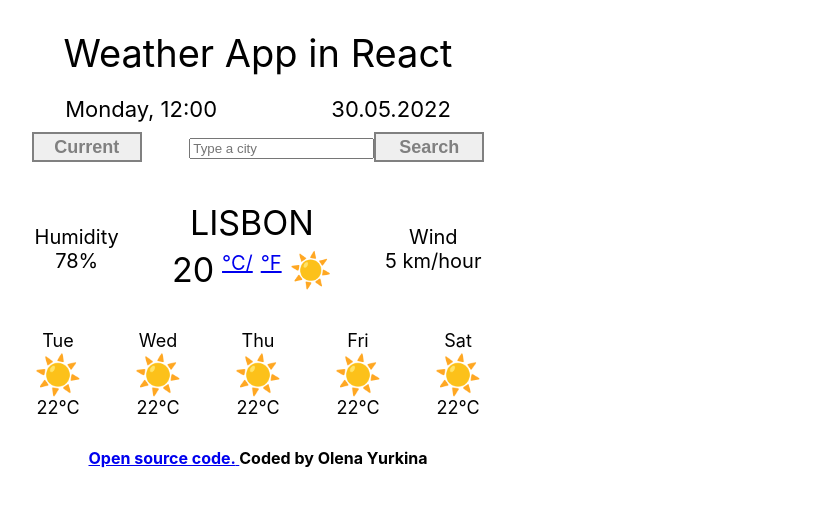
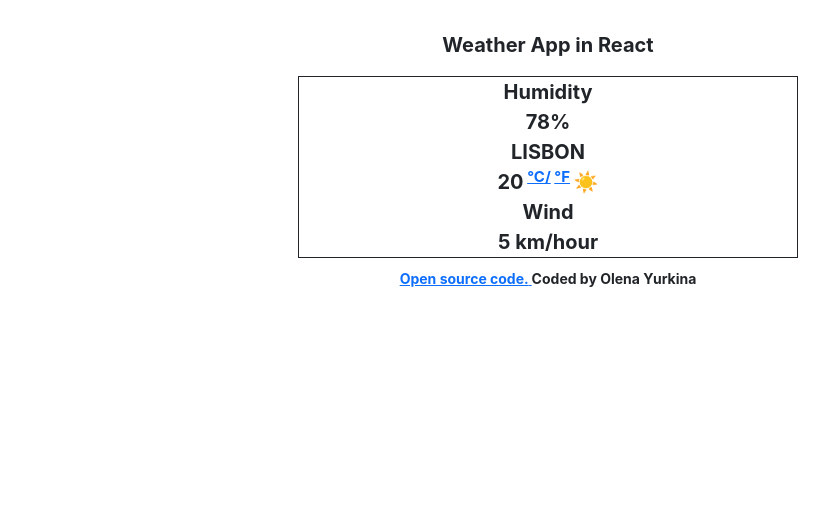
Before and after one commit to OlenaYurkina/weather-app-react, a React (Create React App) app: page / in a window 1280 px wide. Shown: the top 506 px of the page, without its empty margins (92-921 px from the left). Built offline with nearby package versions, Linux system fonts and the light colour scheme.

Commit message:
Changed structure of the App

```diff
--- a/public/index.html
+++ b/public/index.html
@@ -15,6 +15,19 @@
       user's mobile device or desktop. See https://developers.google.com/web/fundamentals/web-app-manifest/
     -->
     <link rel="manifest" href="%PUBLIC_URL%/manifest.json" />
+    <!-- CSS only -->
+    <link
+      href="https://cdn.jsdelivr.net/npm/bootstrap@5.2.3/dist/css/bootstrap.min.css"
+      rel="stylesheet"
+      integrity="sha384-rbsA2VBKQhggwzxH7pPCaAqO46MgnOM80zW1RWuH61DGLwZJEdK2Kadq2F9CUG65"
+      crossorigin="anonymous"
+    />
+    <!-- JavaScript Bundle with Popper -->
+    <script
+      src="https://cdn.jsdelivr.net/npm/bootstrap@5.2.3/dist/js/bootstrap.bundle.min.js"
+      integrity="sha384-kenU1KFdBIe4zVF0s0G1M5b4hcpxyD9F7jL+jjXkk+Q2h455rYXK/7HAuoJl+0I4"
+      crossorigin="anonymous"
+    ></script>
     <!--
       Notice the use of %PUBLIC_URL% in the tags above.
       It will be replaced with the URL of the `public` folder during the build.
@@ -29,6 +42,7 @@
   <body>
     <noscript>You need to enable JavaScript to run this app.</noscript>
     <div id="root"></div>
+    <div class="container"></div>
     <!--
       This HTML file is a template.
       If you open it directly in the browser, you will see an empty page.
--- a/src/App.css
+++ b/src/App.css
@@ -1,116 +1,18 @@
 .App {
   text-align: center;
-  max-width: 500px;
-  margin-left: 100px;
   margin-top: 30px;
   margin-bottom: 20px;
-}
-
-.Header {
-  max-width: 500px;
-  margin-left: 100px;
-  padding: 0 0 10px 0;
-  text-align: center;
-  font-size: 22px;
-  display: flex;
-  justify-content: space-around;
-}
-
-.Header .ColRight {
-  text-align: left;
-  padding: 0 25px 0 25px;
-}
-.Header .ColLeft {
-  text-align: right;
-  padding: 0 25px 0 25px;
-}
-.Form {
-  max-width: 500px;
-
-  margin-left: 100px;
-  text-align: center;
-  padding: 0;
-  display: flex;
-  justify-content: space-around;
-  padding: 0;
-}
-button {
-  color: grey;
-  font-size: 18px;
-  line-height: 22px;
-  width: 110px;
-  border: 2px solid;
-  border-color: grey;
-  height: 30px;
-  margin: 0 auto;
-  display: block;
-  font-weight: bold;
-}
-
-#search-button {
-  color: grey;
-  font-size: 18px;
-  line-height: 22px;
-  width: 110px;
-  border: 2px solid;
-  border-color: grey;
-  height: 30px;
-  padding: 0;
+  font-size: 20px;
   font-weight: bold;
 }
 
 .Main {
+  border: solid 1px;
   max-width: 500px;
-
-  margin-left: 100px;
-  display: flex;
-  padding: 0 10px;
-  justify-content: space-around;
-  padding: 40px 0;
-  text-align: center;
-  font-size: 20px;
-}
-
-.ColHumidity {
-  position: relative;
-  top: 23px;
-}
-
-#central {
-  font-size: 34px;
-}
-#celsius-temp {
-  font-size: 20px;
-}
-#farenheit-temp {
-  font-size: 20px;
-}
-.ColWind {
-  position: relative;
-  top: 23px;
-}
-
-.Days {
-  max-width: 500px;
-
-  margin-left: 100px;
-  display: flex;
-  padding: 0;
-  text-align: center;
-  font-size: 18px;
-  justify-content: space-around;
-}
-
-p {
-  margin: 0;
-  font-size: 38px;
+  margin: 0 auto;
 }
 
 .Footer {
-  text-align: center;
-  font-weight: bold;
-  max-width: 500px;
-  margin-left: 100px;
-  margin-top: 30px;
-  margin-bottom: 20px;
+  font-size: 14px;
+  margin-top: 10px;
 }
--- a/src/App.js
+++ b/src/App.js
@@ -1,9 +1,14 @@
 import "./App.css";
+import Main from "./Main";
+import Footer from "./Footer";
 
 function App() {
   return (
     <div className="App">
       <p>Weather App in React</p>
+
+      <Main />
+      <Footer />
     </div>
   );
 }
--- a/src/Days.js
+++ /dev/null
@@ -1,33 +0,0 @@
-import "./App.css";
-
-export default function Days() {
-  return (
-    <div className="Days">
-      <div className="Col">
-        Tue
-        <p>☀️</p>
-        22°C
-      </div>
-      <div className="Col">
-        Wed
-        <p>☀️</p>
-        22°C
-      </div>
-      <div className="Col">
-        Thu
-        <p>☀️</p>
-        22°C
-      </div>
-      <div className="Col">
-        Fri
-        <p>☀️</p>
-        22°C
-      </div>
-      <div className="Col">
-        Sat
-        <p>☀️</p>
-        22°C
-      </div>
-    </div>
-  );
-}
--- a/src/Form.js
+++ /dev/null
@@ -1,30 +0,0 @@
-import "./App.css";
-
-export default function Form() {
-  return (
-    <div className="Form">
-      <div className="col3">
-        <button id="current-button">Current</button>
-      </div>
-
-      <div className="col">
-        <form id="search-city">
-          <input
-            type="search"
-            width="300"
-            size="20"
-            placeholder="Type a city"
-            id="city-input"
-            class="col-8"
-          />
-          <input
-            type="submit"
-            value="Search"
-            class="col-3"
-            id="search-button"
-          />
-        </form>
-      </div>
-    </div>
-  );
-}
--- a/src/Header.js
+++ /dev/null
@@ -1,12 +0,0 @@
-import "./App.css";
-
-export default function Header() {
-  return (
-    <div className="Header">
-      <div className="ColRight" id="date-right">
-        Monday, 12:00
-      </div>
-      <div className="ColLeft">30.05.2022</div>
-    </div>
-  );
-}
--- a/src/index.js
+++ b/src/index.js
@@ -3,21 +3,11 @@ import ReactDOM from "react-dom/client";
 import "./index.css";
 import App from "./App";
 import reportWebVitals from "./reportWebVitals";
-import Header from "./Header";
-import Form from "./Form";
-import Main from "./Main";
-import Days from "./Days";
-import Footer from "./Footer";
 
 const root = ReactDOM.createRoot(document.getElementById("root"));
 root.render(
   <React.StrictMode>
     <App />
-    <Header />
-    <Form />
-    <Main />
-    <Days />
-    <Footer />
   </React.StrictMode>
 );
 
```
